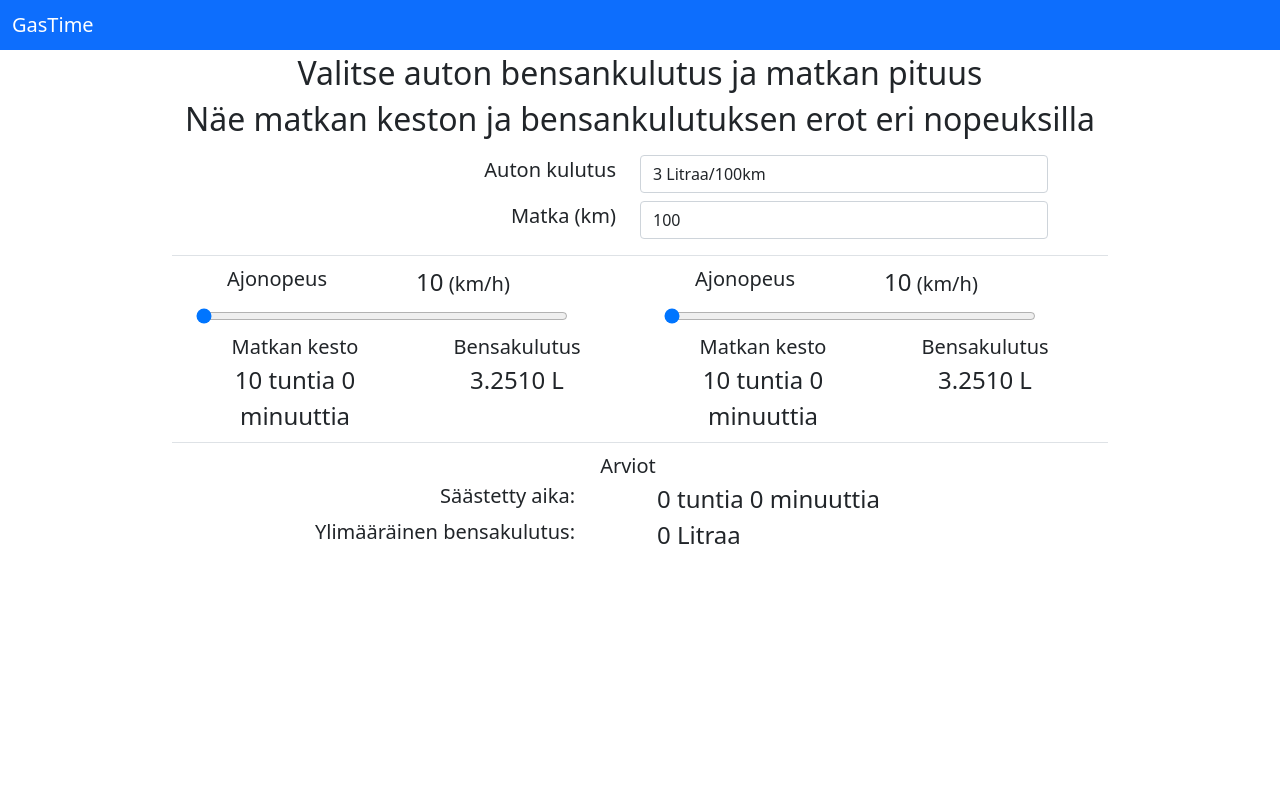
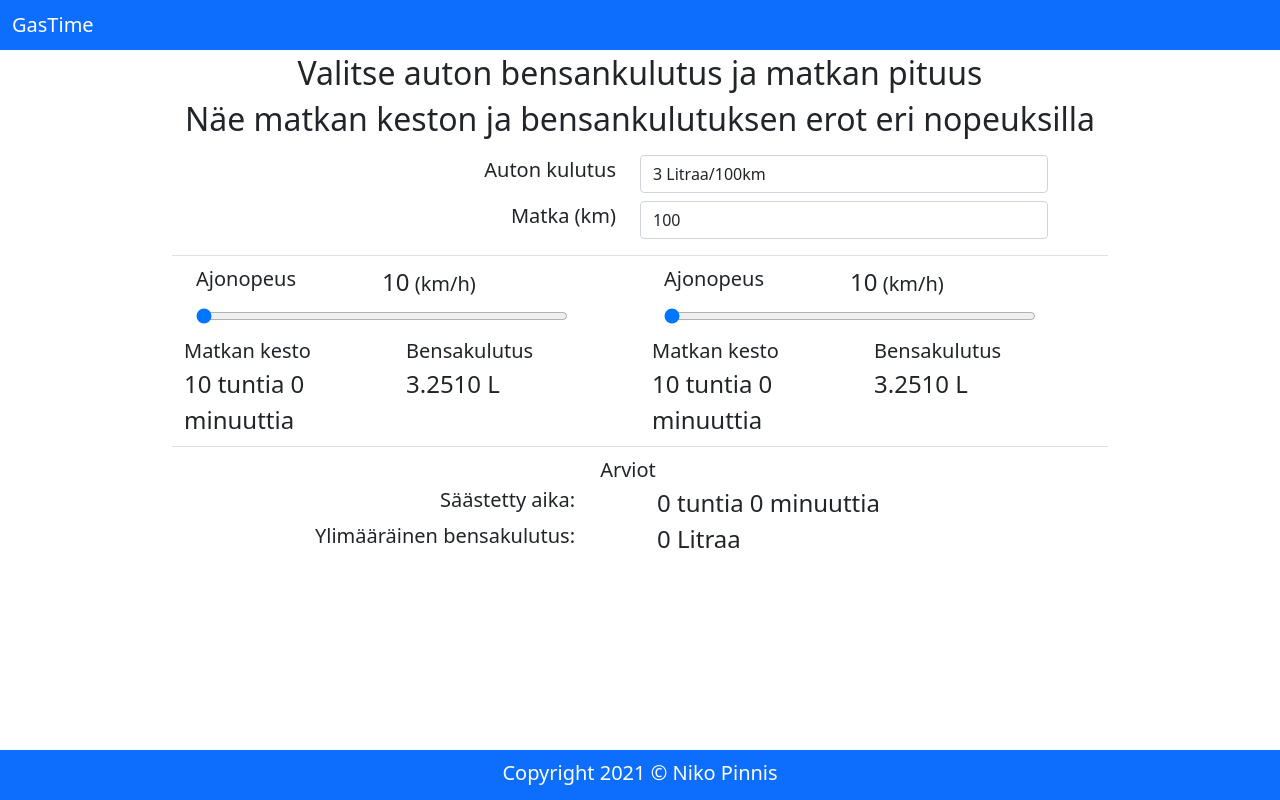
Before and after one commit to Ni-P/gastime-react, a React (Create React App) app: page / in a window 1280 px wide. Built offline with nearby package versions, Linux system fonts and the light colour scheme.

Commit message:
Add Footer component with necessary wrappers and css to position it Clean unused css from App.css

```diff
--- a/public/index.html
+++ b/public/index.html
@@ -26,10 +26,10 @@
     -->
     <title>GasTime - Vertaile ajomatka eri nopeuksilla</title>
 </head>
-<body>
-<main>
+<body style="height: 100vh">
+<main style="height: 100%">
     <noscript lang="en">You need to enable JavaScript to run this app.</noscript>
-    <div id="root">
+    <div id="root" class="h-100">
         <div style="text-align: center;width: 50vw;height: 100vh;margin: auto;align-items: center;display: grid;"><span
                 style="font-size: 4rem">Loading App...</span></div>
     </div>
--- a/src/App.tsx
+++ b/src/App.tsx
@@ -5,9 +5,7 @@ import Main from "./components/Main";
 
 function App() {
     return (
-        <div className="App">
-            <Main/>
-        </div>
+        <Main/>
     );
 }
 
--- a/src/components/Calculator.tsx
+++ b/src/components/Calculator.tsx
@@ -44,7 +44,6 @@ const Calculator: React.FC = () => {
         return Math.abs((fuelCostMap.get(speedArray[0]) || 0) - (fuelCostMap.get(speedArray[1]) || 0));
     }
 
-
     return <div className="row">
         <div className="col-xl-9 col-md-12 col-sm-12 row m-auto">
             <div className="col-xs-12 row m-auto">
@@ -64,6 +63,7 @@ const Calculator: React.FC = () => {
                                                                    type="number"
                                                                    defaultValue={travelDistance} max={2000}
                                                                    aria-label="Matka"
+                                                                   min="0"
                                                                    onChange={(event) => onChangeDistanceInput(event.target.value || "0")}/>
                         </div>
                     </div>
@@ -89,7 +89,6 @@ const Calculator: React.FC = () => {
             <Results savedTime={calculateSavedTime()} extraFuel={calculateExtraFuel()}/>
         </div>
     </div>
-
 }
 
 export default Calculator;
--- /dev/null
+++ b/src/components/Footer.tsx
@@ -0,0 +1,11 @@
+import React from "react";
+
+
+const Footer: React.FC = () => {
+
+    return <footer className="w-100 bg-primary text-white footer text-center py-2 fs-5">
+        Copyright 2021 &#169; Niko Pinnis
+    </footer>
+}
+
+export default Footer;
--- a/src/components/Header.tsx
+++ b/src/components/Header.tsx
@@ -2,7 +2,7 @@ import React from "react";
 
 
 const Header: React.FC = () => {
-    return <nav className="navbar navbar-expand-lg bg-primary text-white">
+    return <nav className="navbar navbar-expand-lg bg-primary text-white" style={{"minHeight":"50px"}}>
         <div className="container-fluid">
             <p className="navbar-brand mb-0 h1">GasTime</p>
         </div>
--- a/src/components/Main.tsx
+++ b/src/components/Main.tsx
@@ -1,20 +1,24 @@
 import React from "react";
 import Header from "./Header";
 import Calculator from "./Calculator";
+import Footer from "./Footer";
 
 
 const Main: React.FC = () => {
 
-    return <>
-        <Header/>
-        <div className="my-1 container-fluid">
-            <h1 className="fs-2">Valitse auton bensankulutus ja matkan pituus</h1>
-            <h1 className="fs-2">Näe matkan keston ja bensankulutuksen erot eri
-                nopeuksilla
-            </h1>
-            <Calculator/>
+    return <div className="">
+        <div className="header-body-wrapper">
+            <Header/>
+            <div className="my-1 container-fluid h-100">
+                <h1 className="fs-2 text-center">Valitse auton bensankulutus ja matkan pituus</h1>
+                <h1 className="fs-2 text-center">Näe matkan keston ja bensankulutuksen erot eri
+                    nopeuksilla
+                </h1>
+                <Calculator/>
+            </div>
         </div>
-    </>
+        <Footer/>
+    </div>
 }
 
 export default Main;
--- a/src/components/Results.tsx
+++ b/src/components/Results.tsx
@@ -1,15 +1,15 @@
 import React from "react";
 import {formatFuelCostString, formatTravelTimeToString} from "../application";
 
-interface IResultsProps  {
+interface IResultsProps {
     savedTime: number;
     extraFuel: number;
 }
 
-const Results: React.FC<IResultsProps> = ({savedTime, extraFuel}) =>{
+const Results: React.FC<IResultsProps> = ({savedTime, extraFuel}) => {
 
     return <div className="col-12 row fs-5">
-        <div className="col-12">
+        <div className="col-12 text-center">
             <p className="d-inline">Arviot</p>
         </div>
         <div className="col-12 row justify-content-around">
@@ -21,10 +21,10 @@ const Results: React.FC<IResultsProps> = ({savedTime, extraFuel}) =>{
             </div>
         </div>
         <div className="col-12 row justify-content-around">
-            <div className="col-6 col-md-5 px-0 px-md-1">
+            <div className="col-6 col-md-5 px-1 px-md-1">
                 <span className="fs-5 float-end">Ylimääräinen bensakulutus: </span>
             </div>
-            <div className="col-6 col-md-5 px-0 px-md-1">
+            <div className="col-6 col-md-5 px-1 px-md-1">
                 <span className="fs-4 float-md-start float-none">{formatFuelCostString(extraFuel)} Litraa</span>
             </div>
         </div>
--- a/src/components/ResultsForSpeedView.tsx
+++ b/src/components/ResultsForSpeedView.tsx
@@ -4,7 +4,7 @@ import {formatFuelCostString, formatTravelTimeToString} from "../application";
 
 export const ResultsForSpeedView: React.FC<{ travelTime: number, fuelCost: number }> = ({travelTime, fuelCost}) => {
 
-    return <div className="col-12 row g-0">
+    return <div className="col-12 row g-0 mt-1">
         <div className="col-6 col-md-6"><span className="fs-5">Matkan kesto</span></div>
         <div className="col-6 col-md-6"><span className="fs-5">Bensakulutus</span></div>
         <div
--- a/src/css/App.css
+++ b/src/css/App.css
@@ -1,38 +1,9 @@
-.App {
-  text-align: center;
+
+.header-body-wrapper {
+    /*min-height: calc(100vh - 95px);*/
+    min-height: calc(100vh - 50px);
 }
 
-.App-logo {
-  height: 40vmin;
-  pointer-events: none;
+.footer {
+    min-height: 50px;
 }
-
-@media (prefers-reduced-motion: no-preference) {
-  .App-logo {
-    animation: App-logo-spin infinite 20s linear;
-  }
-}
-
-.App-header {
-  background-color: #282c34;
-  min-height: 100vh;
-  display: flex;
-  flex-direction: column;
-  align-items: center;
-  justify-content: center;
-  font-size: calc(10px + 2vmin);
-  color: white;
-}
-
-.App-link {
-  color: #61dafb;
-}
-
-@keyframes App-logo-spin {
-  from {
-    transform: rotate(0deg);
-  }
-  to {
-    transform: rotate(360deg);
-  }
-}
```
